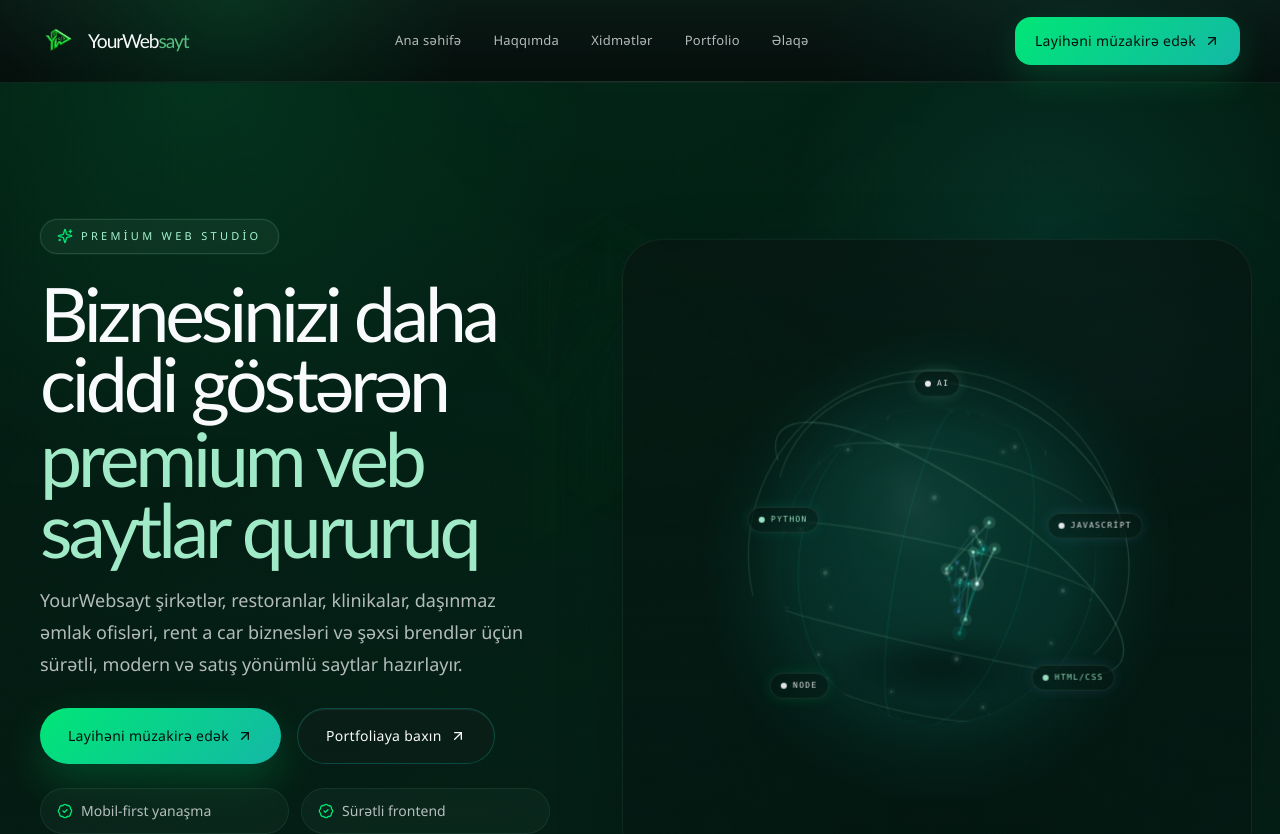
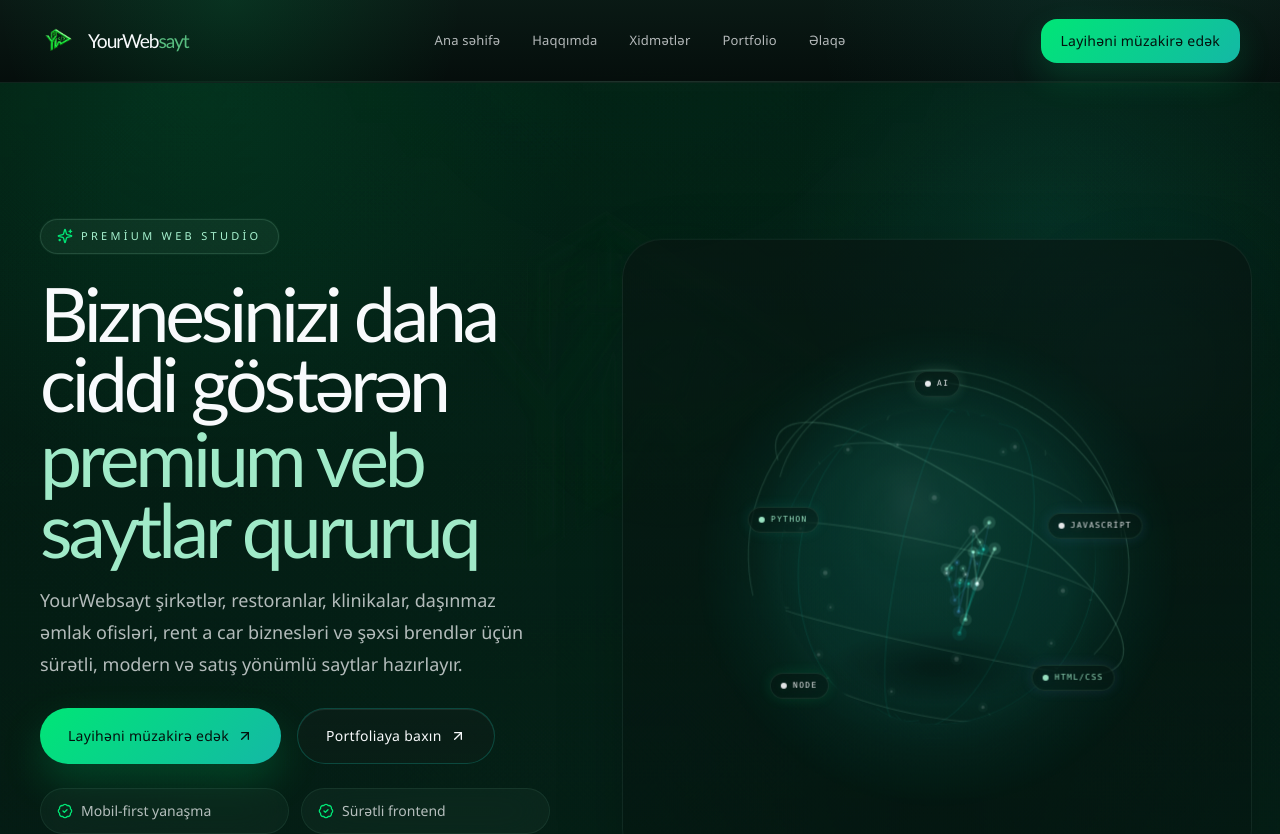
Before and after one commit to nasrullayevfarrukh-droid/YourWebsayt, a Next.js app: page / in a window 1280 px wide. Shown: the top 834 px of the page. Built offline with nearby package versions, Linux system fonts and the light colour scheme.

Commit message:
Finish navbar alignment and CTA styling

```diff
--- a/components/layout/navbar.tsx
+++ b/components/layout/navbar.tsx
@@ -6,7 +6,6 @@ import { Menu } from "lucide-react";
 
 import { MobileMenu } from "@/components/layout/mobile-menu";
 import { BrandMark } from "@/components/ui/brand-mark";
-import { Button } from "@/components/ui/button";
 import { Container } from "@/components/ui/container";
 import { navigation, siteConfig } from "@/data/site";
 import { cn } from "@/lib/utils";
@@ -35,13 +34,13 @@ export function Navbar() {
         className={cn(
           "fixed inset-x-0 top-0 z-[60] border-b transition-all duration-500",
           isScrolled
-            ? "border-[rgba(167,243,208,0.12)] bg-[rgba(4,17,13,0.88)] shadow-[0_18px_48px_rgba(0,0,0,0.22)] backdrop-blur-2xl"
-            : "border-[rgba(167,243,208,0.08)] bg-[rgba(4,17,13,0.74)] backdrop-blur-xl"
+            ? "border-[rgba(167,243,208,0.12)] bg-[rgba(4,17,13,0.9)] shadow-[0_18px_48px_rgba(0,0,0,0.22)] backdrop-blur-2xl"
+            : "border-[rgba(167,243,208,0.08)] bg-[rgba(4,17,13,0.76)] backdrop-blur-xl"
         )}
       >
         <div
           aria-hidden="true"
-          className="absolute inset-0 bg-[linear-gradient(180deg,rgba(10,26,21,0.96),rgba(5,14,12,0.88))]"
+          className="absolute inset-0 bg-[linear-gradient(180deg,rgba(10,26,21,0.96),rgba(5,14,12,0.9))]"
         />
         <div
           aria-hidden="true"
@@ -53,15 +52,15 @@ export function Navbar() {
         />
 
         <Container className="relative">
-          <div className="grid h-[74px] grid-cols-[auto_1fr_auto] items-center gap-4 lg:h-[82px] lg:gap-8">
-            <BrandMark compact className="relative z-10" />
+          <div className="grid h-[74px] grid-cols-[auto_1fr_auto] items-center gap-4 lg:h-[82px] lg:grid-cols-[1fr_auto_1fr] lg:gap-8">
+            <BrandMark compact className="relative z-10 justify-self-start" />
 
             <nav className="relative z-10 hidden items-center justify-self-center lg:flex lg:gap-8">
               {navigation.map((item) => (
                 <Link
                   key={item.href}
                   href={item.href}
-                  className="link-line text-[13px] font-medium tracking-[0.02em] text-[rgba(248,250,252,0.72)] transition-colors duration-300 hover:text-[var(--color-text)]"
+                  className="link-line text-[13px] font-medium tracking-[0.015em] text-[rgba(248,250,252,0.72)] transition-colors duration-300 hover:text-[var(--color-text)]"
                 >
                   {item.label}
                 </Link>
@@ -69,18 +68,19 @@ export function Navbar() {
             </nav>
 
             <div className="relative z-10 hidden justify-self-end lg:block">
-              <Button
+              <Link
                 href="/contact"
-                size="md"
-                className="rounded-[16px] px-5 shadow-[0_14px_34px_rgba(0,230,118,0.16)] hover:shadow-[0_0_0_1px_rgba(167,243,208,0.08),0_20px_44px_rgba(0,230,118,0.22)]"
+                data-cursor="interactive"
+                data-cursor-burst="strong"
+                className="inline-flex h-11 items-center justify-center rounded-[16px] bg-[linear-gradient(135deg,var(--color-accent),var(--color-accent-secondary))] px-5 text-sm font-medium tracking-[0.015em] text-[var(--color-accent-ink)] shadow-[0_14px_34px_rgba(0,230,118,0.16)] transition-all duration-300 hover:-translate-y-0.5 hover:shadow-[0_0_0_1px_rgba(167,243,208,0.08),0_20px_44px_rgba(0,230,118,0.22)]"
               >
                 {siteConfig.consultation}
-              </Button>
+              </Link>
             </div>
 
             <button
               type="button"
-              aria-label="Menyunu aç"
+              aria-label="Open menu"
               className="relative z-10 justify-self-end rounded-[14px] border border-[rgba(167,243,208,0.12)] bg-[rgba(167,243,208,0.04)] p-3 text-[var(--color-text)] shadow-[0_8px_20px_rgba(0,0,0,0.16)] lg:hidden"
               onClick={() => setMenuOpen(true)}
             >
```
